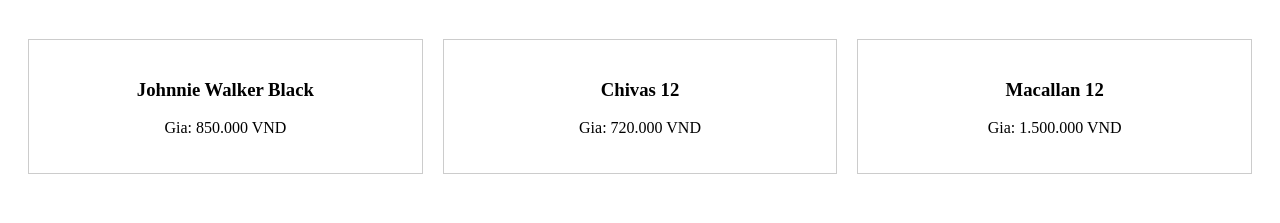
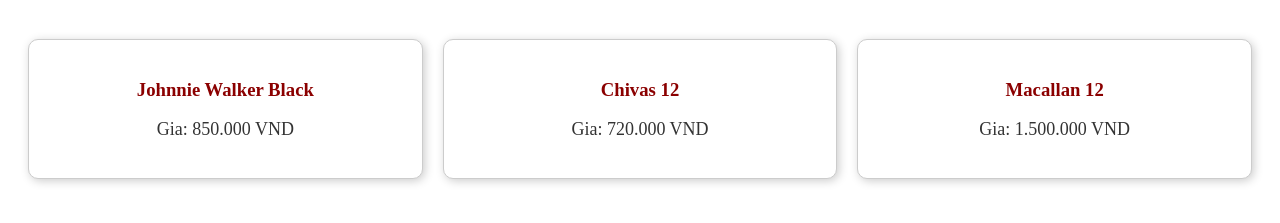
Before and after one commit to victor180219/project-dau-tien, a plain HTML site: page layout.html in a window 1280 px wide. Shown: the part 61-284 px from the top of the page. Drawn offline with Linux system fonts and the light colour scheme.

Commit message:
Them mau va do bong cho layout.html

```diff
--- a/layout.css
+++ b/layout.css
@@ -15,4 +15,15 @@
     border: 1px solid #cccccc;
     flex: 1;
     text-align: center;
+    border-radius: 10px;
+    box-shadow: 2px 2px 10px #cccccc;
 }
+
+.san-pham h3 {
+    color: #8b0000;
+}
+
+.san-pham p {
+    color: #333333;
+    font-size: 18px;
+}
```
